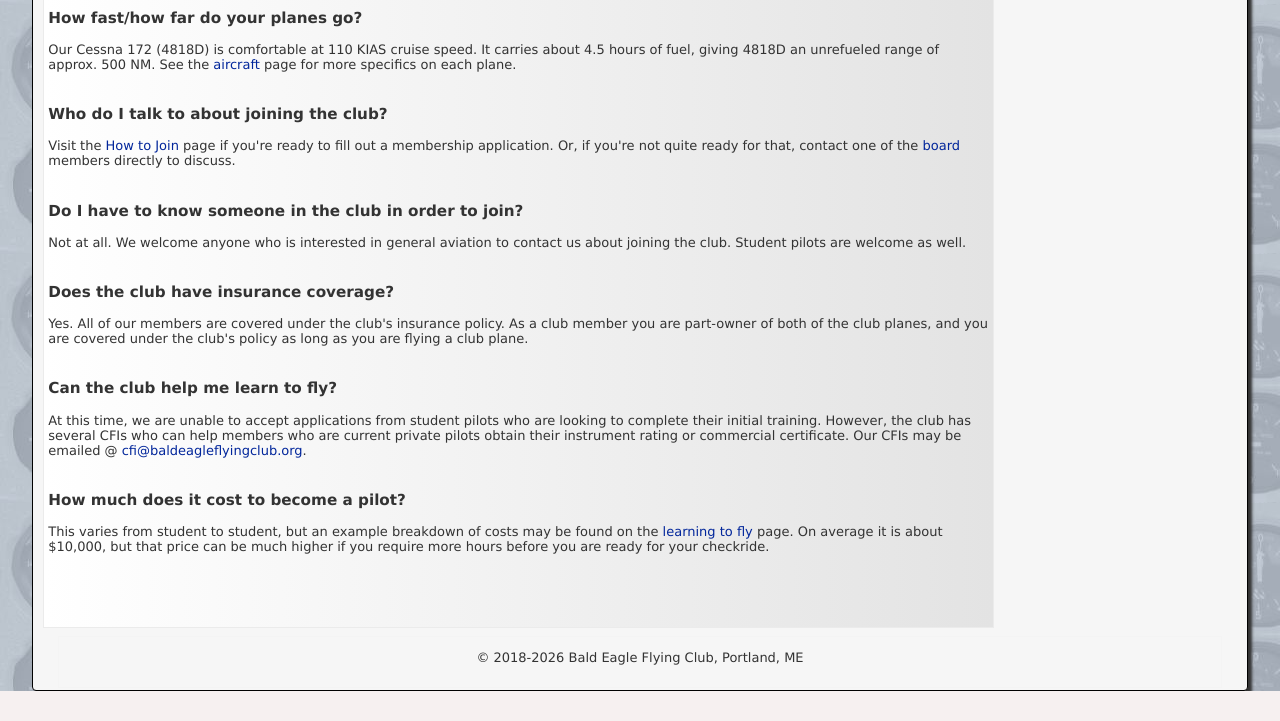
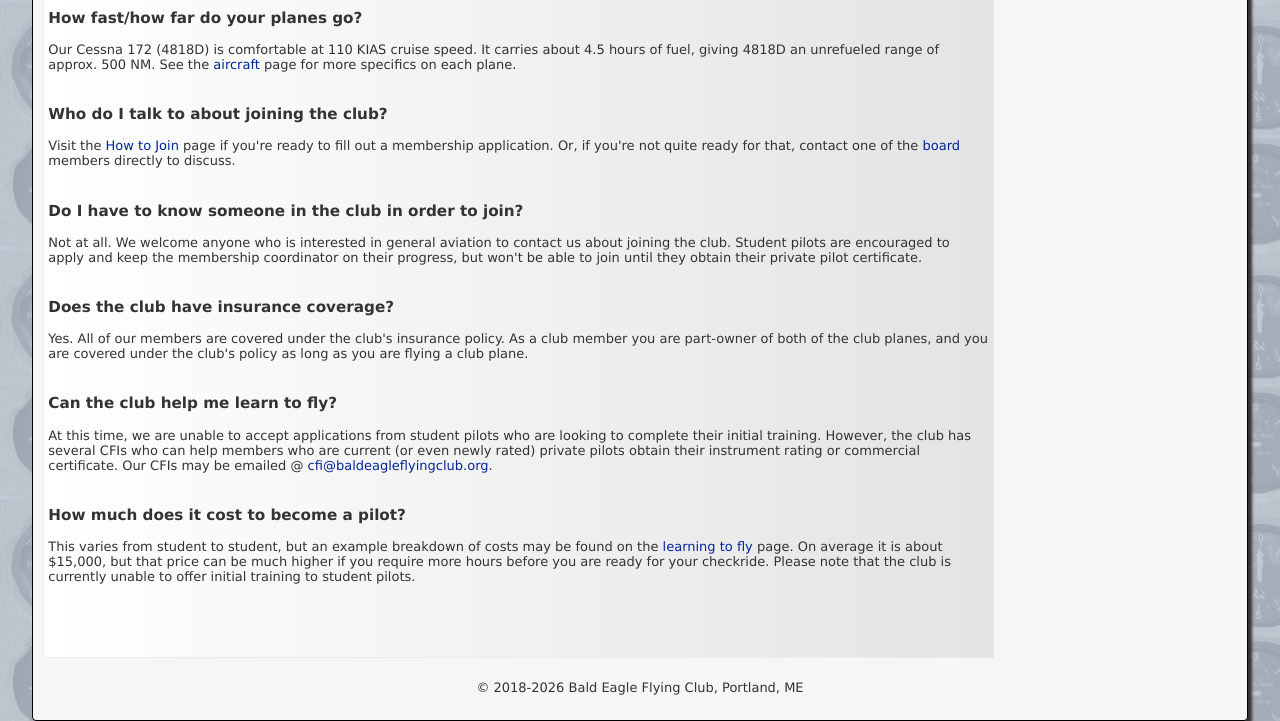
Before and after one commit to gatheall/BEFC, a PHP site: page /faqs.php in a window 1280 px wide. Shown: the part 1240-1961 px from the top of the page. Before the commit the page ends 1931 px from the top, so only its background shows below. Run offline with PHP 8.4, Linux system fonts and the light colour scheme; some libraries are stand-ins or nearby versions.

Commit message:
Revise FAQ responses regarding student pilot policies
Updated FAQs to clarify membership and training policies for student pilots.

```diff
--- a/website/faqs.php
+++ b/website/faqs.php
@@ -86,7 +86,7 @@ Who do I talk to about joining the club?</h3>
 <h3><br />
 Do I have to know someone in the club in order to join?</h3>
 
-<p>Not at all. We welcome anyone who is interested in general aviation to contact us about joining the club. Student pilots are welcome as well. </p>
+<p>Not at all. We welcome anyone who is interested in general aviation to contact us about joining the club. Student pilots are encouraged to apply and keep the membership coordinator on their progress, but won't be able to join until they obtain their private pilot certificate. </p>
 
 <h3><br />
 Does the club have insurance coverage? </h3>
@@ -96,12 +96,12 @@ Does the club have insurance coverage? </h3>
 <h3><br />
 Can the club help me learn to fly?</h3>
 
-<p>At this time, we are unable to accept applications from student pilots who are looking to complete their initial training. However, the club has several CFIs who can help members who are current private pilots obtain their instrument rating or commercial certificate. Our CFIs may be emailed @ <a href="mailto:cfi@baldeagleflyingclub.org?subject=Request%20for%20information%20about%20becoming%20a%20student%20pilot%20with%20the%20flying%20club">cfi@baldeagleflyingclub.org</a>.</p>
+<p>At this time, we are unable to accept applications from student pilots who are looking to complete their initial training. However, the club has several CFIs who can help members who are current (or even newly rated) private pilots obtain their instrument rating or commercial certificate. Our CFIs may be emailed @ <a href="mailto:cfi@baldeagleflyingclub.org?subject=Request%20for%20information%20about%20becoming%20a%20student%20pilot%20with%20the%20flying%20club">cfi@baldeagleflyingclub.org</a>.</p>
 
 <h3><br />
 How much does it cost to become a pilot?</h3>
 
-<p>This varies from student to student, but an example breakdown of costs may be found on the <a href="/learn2fly.php" target="_self">learning to fly</a> page. On average it is about $10,000, but that price can be much higher if you require more hours before you are ready for your checkride. </p>
+<p>This varies from student to student, but an example breakdown of costs may be found on the <a href="/learn2fly.php" target="_self">learning to fly</a> page. On average it is about $15,000, but that price can be much higher if you require more hours before you are ready for your checkride. Please note that the club is currently unable to offer initial training to student pilots. </p>
 
 <p>&nbsp;</p>
 
```
